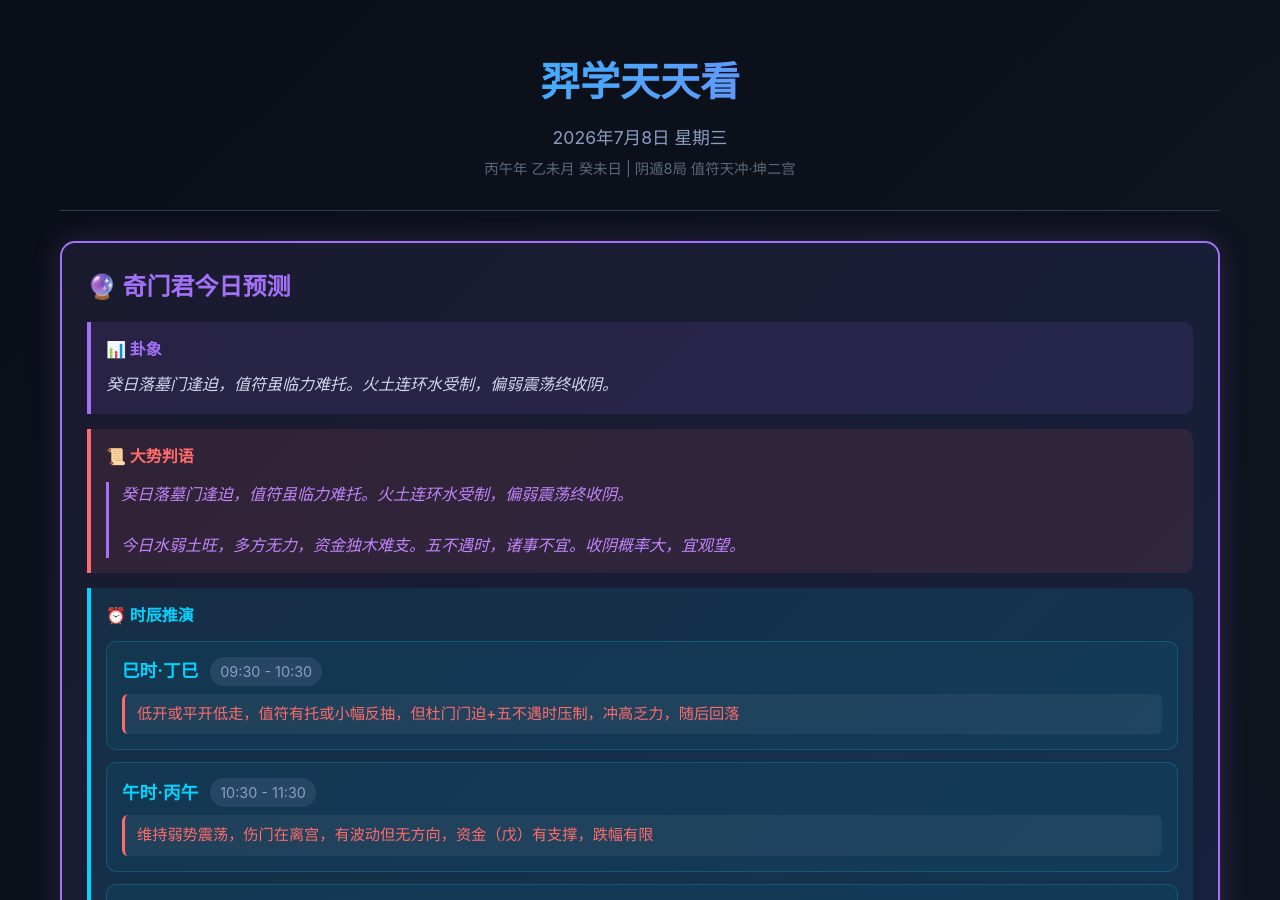
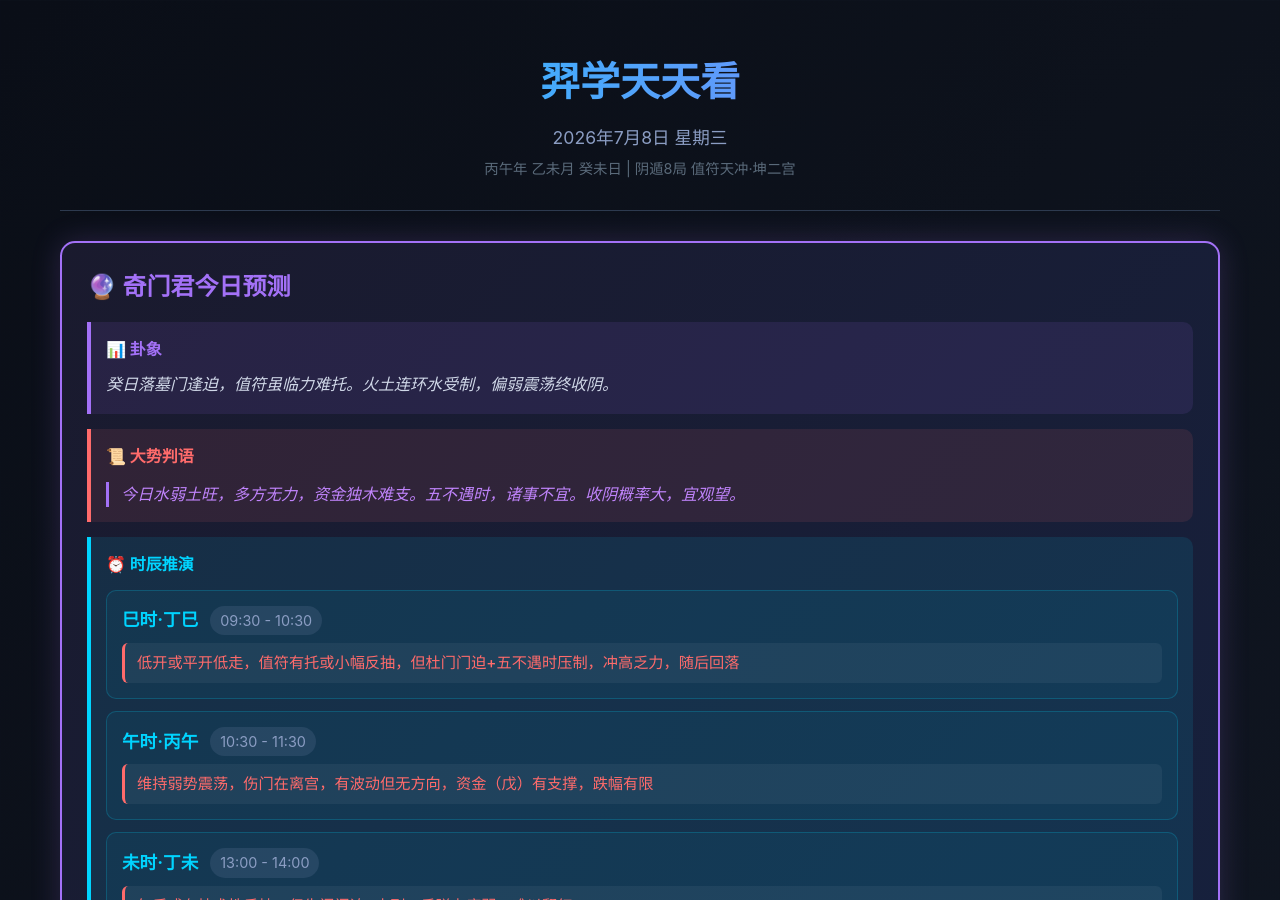
Before and after one commit to xiaoyi0319a/yixue-dashboard, a Jekyll site: the page index.html, which Jekyll copies as it is, in a window 1280 px wide and 900 px high. Built offline with Jekyll 4.4.1, drawn with Linux system fonts in a browser that asks for light colours; comment, search, counter and statistics services are not loaded.

Commit message:
fix: 大势判语删除重复判语诗，仅保留大白话解读

```diff
--- a/index.html
+++ b/index.html
@@ -27,7 +27,7 @@
             </div>
             <div class="qimen-verdict">
                 <h4>📜 大势判语</h4>
-                <p style="color: #c084fc; font-style: italic; margin-top: 12px; border-left: 3px solid #a371f7; padding-left: 12px;">癸日落墓门逢迫，值符虽临力难托。火土连环水受制，偏弱震荡终收阴。<br><br>今日水弱土旺，多方无力，资金独木难支。五不遇时，诸事不宜。收阴概率大，宜观望。</p>
+                <p style="color: #c084fc; font-style: italic; margin-top: 12px; border-left: 3px solid #a371f7; padding-left: 12px;">今日水弱土旺，多方无力，资金独木难支。五不遇时，诸事不宜。收阴概率大，宜观望。</p>
             </div>
             <div class="qimen-time">
                 <h4>⏰ 时辰推演</h4>
```
